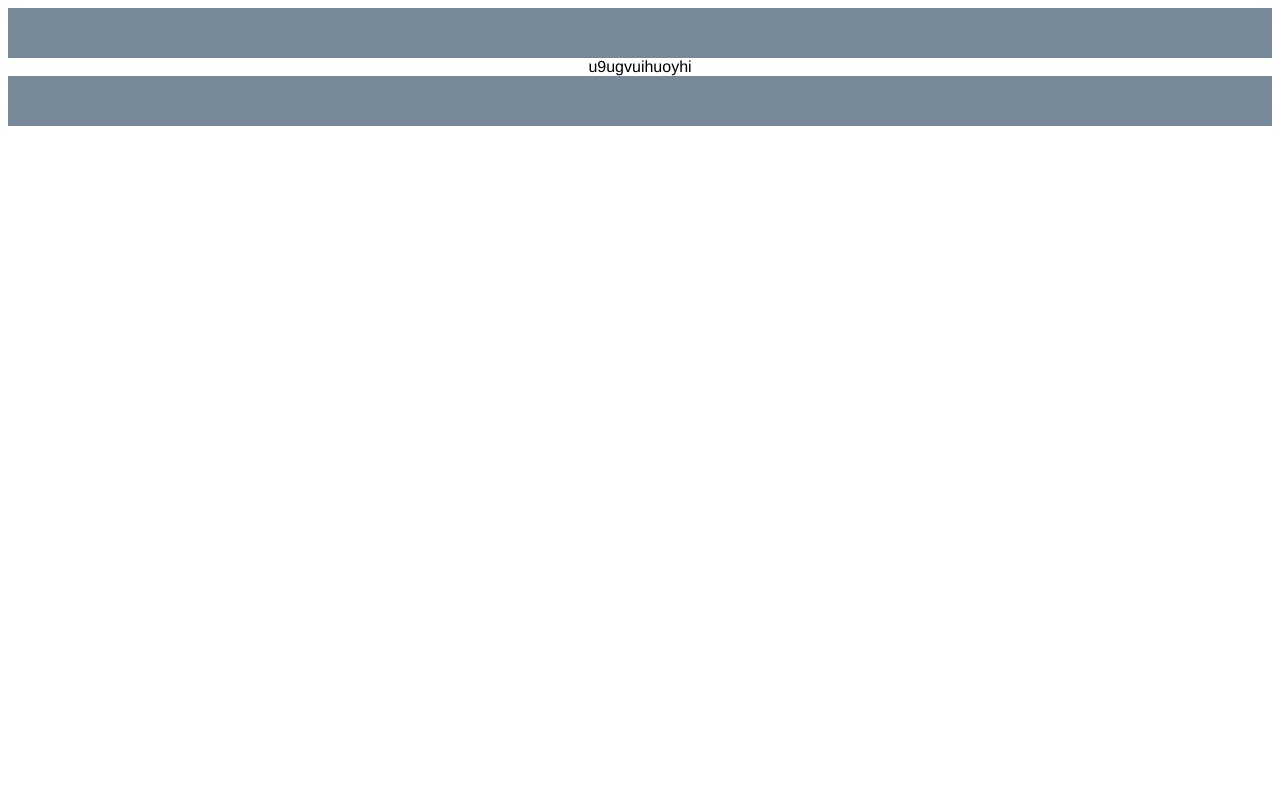
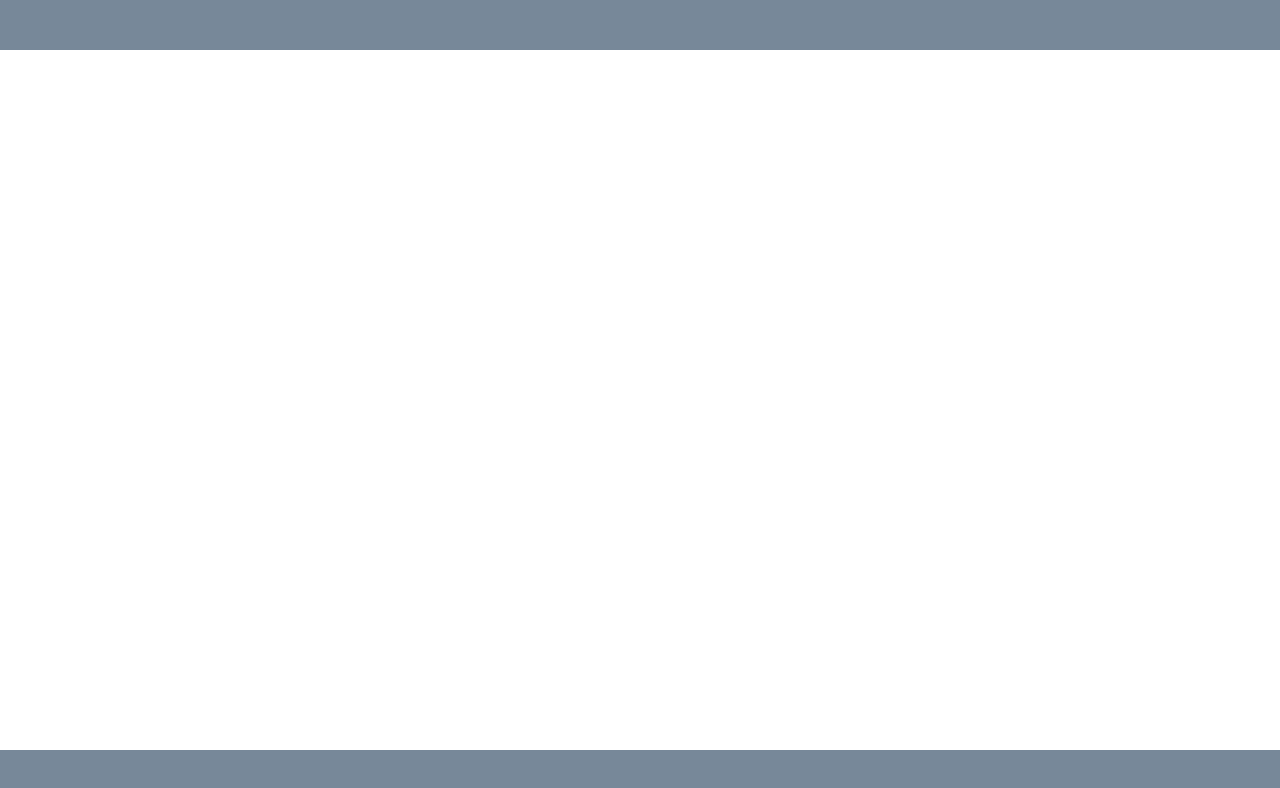
Before and after one commit to tlcgeyer/frontend-design-challenge, a Vue app: page / in a window 1280 px wide. Shown: the top 788 px of the page. Built offline with nearby package versions, Linux system fonts and the light colour scheme.

Commit message:
section1

```diff
--- a/src/App.vue
+++ b/src/App.vue
@@ -1,7 +1,7 @@
 <template>
   <NavBar/>
-
   <router-view/>
+  <main></main>
   <FooterComp/>
 </template>
 
--- a/src/main.js
+++ b/src/main.js
@@ -4,4 +4,7 @@ import './registerServiceWorker'
 import router from './router'
 import store from './store'
 
+
+import 'bootstrap/dist/css/bootstrap.css';
+import './assets/css/style.css';
 createApp(App).use(store).use(router).mount('#app')
--- a/src/views/HomeView.vue
+++ b/src/views/HomeView.vue
@@ -1,6 +1,8 @@
 <template>
-  <div class="home">
-   u9ugvuihuoyhi
+  <div class="container-fluid">
+  <main>
+
+  </main>
   </div>
 </template>
 
```
Also changed, not shown: src/components/VideoComp.vue (added, +8 -0 lines), src/assets/css/style.css (added).
